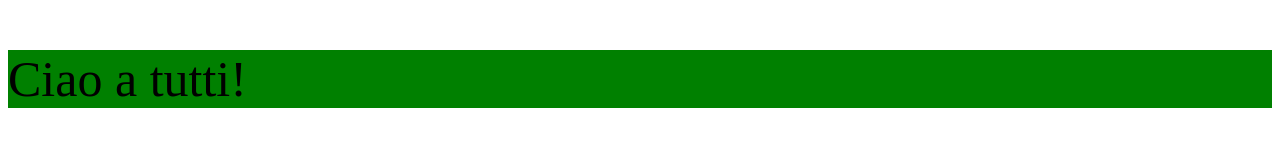
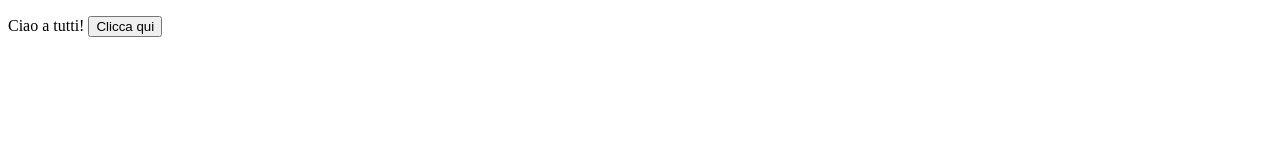
Before and after one commit to chiaconso/javaScript, a plain HTML site: page index.html in a window 1280 px wide. Drawn offline with Linux system fonts and the light colour scheme.

Commit message:
feat: add innerHTML

```diff
--- a/index.html
+++ b/index.html
@@ -14,8 +14,7 @@
 <script>
 
  const elementP = document.getElementById('content');
- elementP.style.backgroundColor = "green";
- elementP.style.fontSize = "50px";
+ elementP.innerHTML += '<button>Clicca qui</button>';
 
 
 </script>
```
